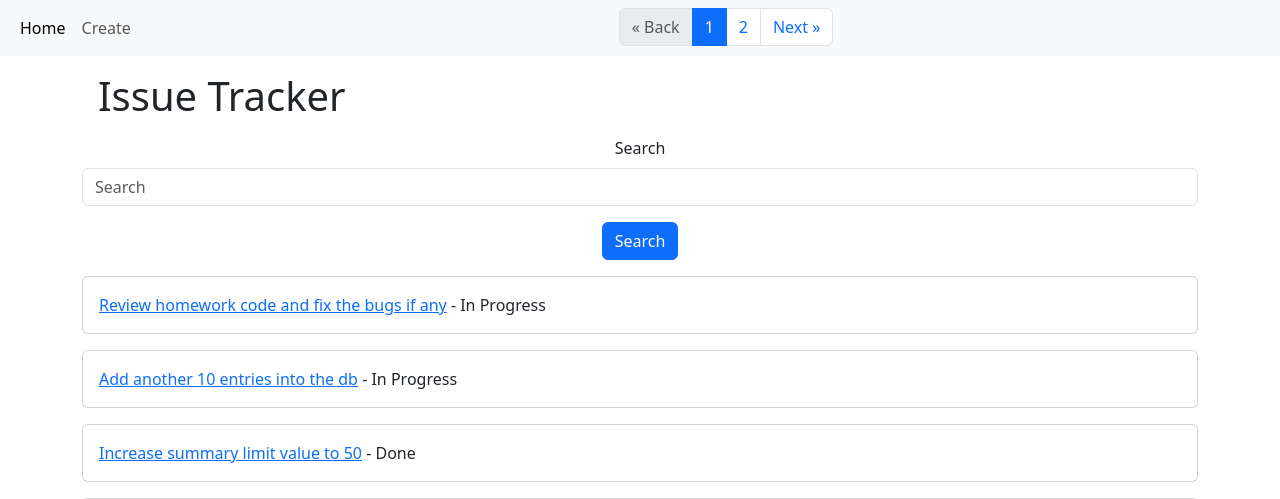
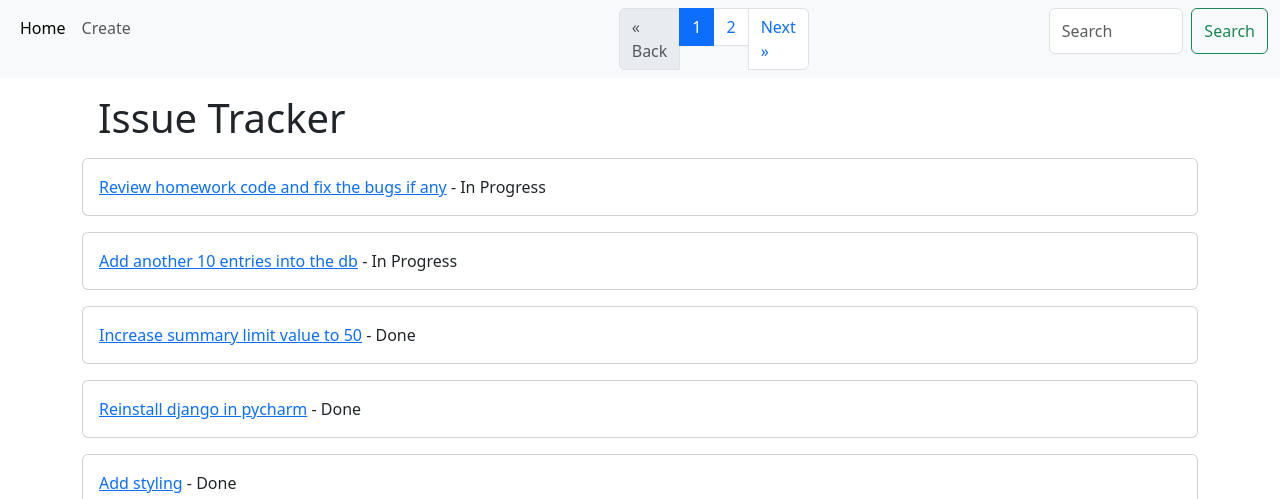
Before and after one commit to daniyarotegen/homework_59_daniyar_otegen, a Django app: page / in a window 1280 px wide. Shown: the top 499 px of the page. Run offline with Django 4.2, Linux system fonts and the light colour scheme; data comes from the database, SQL or seed files in the repository; some libraries are stand-ins or nearby versions.

Commit message:
Добавил джанговские представления для редактирования и мягкого удаления

```diff
--- a/tracker/templates/index.html
+++ b/tracker/templates/index.html
@@ -6,10 +6,11 @@ Home
 {% if is_paginated %}
 {% include 'partial/pagination.html' %}
 {% endif %}
+{% include 'partial/search.html' %}
 {% endblock %}
 {% block content %}
 <h1 style="margin: 1rem">Issue Tracker</h1>
-{% include 'partial/search.html' %}
+
 {% for issue in issues %}
 <div class="card" style="margin-bottom: 1rem">
     <div class="card-body">
--- a/tracker/templates/partial/search.html
+++ b/tracker/templates/partial/search.html
@@ -1,5 +1,5 @@
 {% load bootstrap5 %}
-<form action="" method="get" class="text-center">
-    {% bootstrap_form form %}
-    {% bootstrap_button button_type="submit" content="Search" %}
+<form class="d-flex" role="search" method="get" style="margin-left: 15rem">
+  <input class="form-control me-2" type="search" placeholder="Search" aria-label="Search" name="search">
+  <button class="btn btn-outline-success" type="submit">Search</button>
 </form>
--- a/tracker/urls.py
+++ b/tracker/urls.py
@@ -1,12 +1,12 @@
 from django.urls import path
 from tracker.views.index import IndexView
-from tracker.views.issues import DetailView, AddView, UpdateView, IssueDeleteView
+from tracker.views.issues import DetailView, AddView, IssueUpdateView, IssueDeleteView
 
 urlpatterns = [
     path("", IndexView.as_view(), name='index'),
     path("issue/add", AddView.as_view(), name='issue_create'),
     path("issue/<int:pk>", DetailView.as_view(), name='issue_detail'),
-    path('issue/<int:pk>/update/', UpdateView.as_view(), name='issue_update'),
+    path('issue/<int:pk>/update/', IssueUpdateView.as_view(), name='issue_update'),
     path('issue/<int:pk>/delete/', IssueDeleteView.as_view(), name='issue_delete'),
     path('issue/<int:pk>/confirm_delete/', IssueDeleteView.as_view(), name='confirm_delete'),
 ]
--- a/tracker/views/index.py
+++ b/tracker/views/index.py
@@ -29,7 +29,7 @@ class IndexView(ListView):
     def get_queryset(self):
         queryset = super().get_queryset().exclude(is_deleted=True)
         if self.search_value:
-            query = Q(summary__icontains=self.search_value)
+            query = Q(summary__icontains=self.search_value) | Q(description__icontains=self.search_value)
             queryset = queryset.filter(query)
         return queryset
 
```
Also changed, not shown: tracker/views/issues.py (+10 -16 lines).
